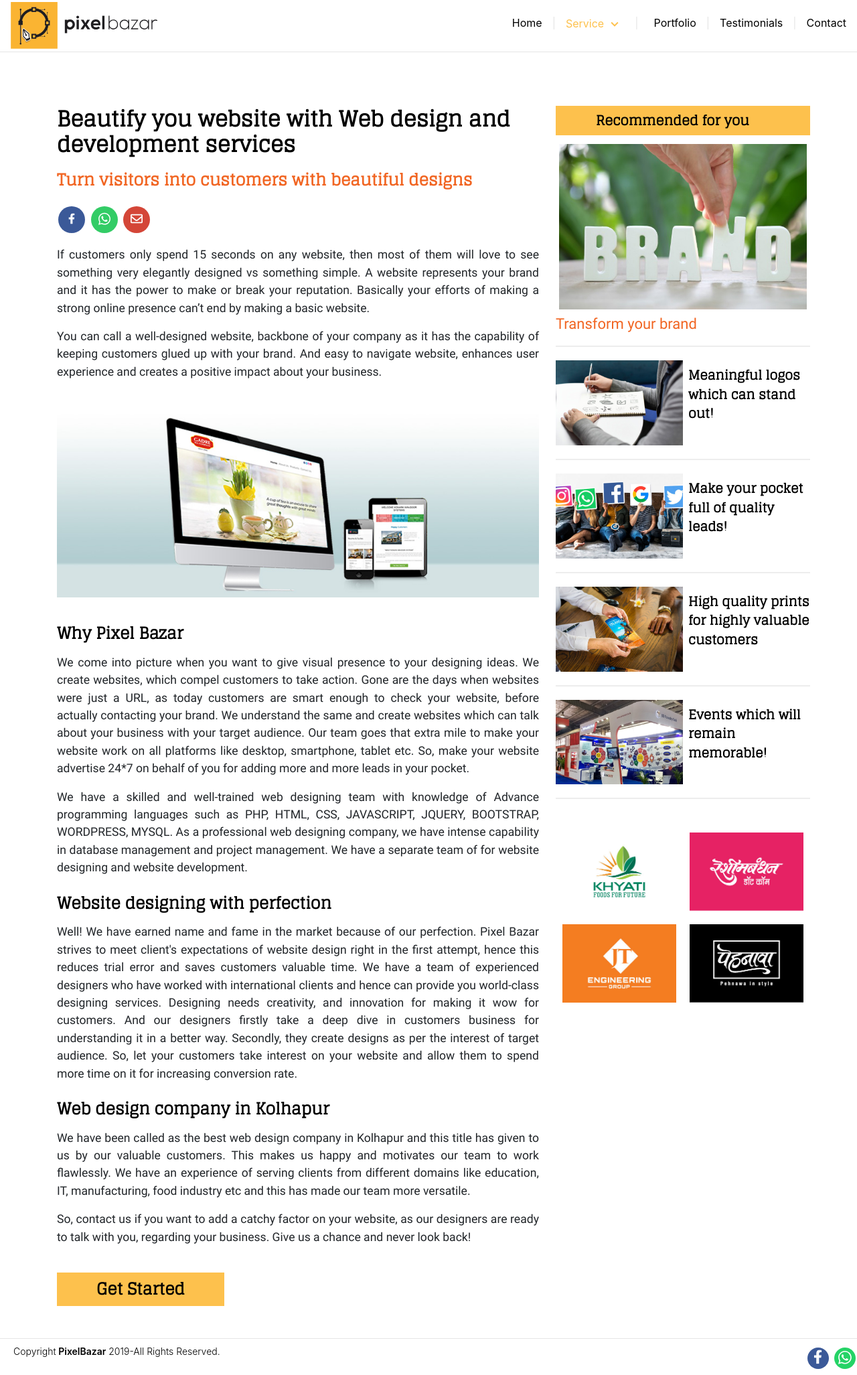
After one commit to teampixel123/pixel_bazar, a CodeIgniter app: page /pixelbazar/digital-marketing-training in a window 1280 px wide. The commit adds this page. Shown: the whole page at 67% size. Run offline with CodeIgniter, Linux system fonts and the light colour scheme; data that the repository does not hold is empty.

```diff
--- a/application/config/routes.php
+++ b/application/config/routes.php
@@ -60,7 +60,8 @@ $route['strategic-branding-kolhapur'] = 'Welcome/branding';
 $route['signage-design-printing-kolhapur'] = 'Welcome/signage';
 $route['printing-services-kolhapur'] = 'Welcome/printing_services';
 $route['event-management-services-kolhapur'] = 'Welcome/corporate_event';
-
+$route['web-design-and-development'] = 'Welcome/acadamy_web';
+$route['digital-marketing-training'] = 'Welcome/acadamy_dmark';
 $route['Testimonials'] = 'Welcome/testimonials';
 $route['Contact'] = 'Welcome/contact';
 $route['Add-Portfolio'] = 'Welcome/add_portfolio';
--- a/application/controllers/Welcome.php
+++ b/application/controllers/Welcome.php
@@ -74,6 +74,16 @@ class Welcome extends CI_Controller {
 	{
 		// $this->output->cache(60);
 		$this->load->view('pages/corporate_event');
+	}
+	public function acadamy_web()
+	{
+		// $this->output->cache(60);
+		$this->load->view('pages/acadamy_web');
+	}
+	public function acadamy_dmark()
+	{
+		// $this->output->cache(60);
+		$this->load->view('pages/acadamy_dmark');
 	}
 	public function portfolio()
 	{
--- /dev/null
+++ b/application/views/pages/acadamy_dmark.php
@@ -0,0 +1,249 @@
+<?php
+$title="Web Design and Development in Kolhapur | PixelBazar";
+$description="Best Rated Website Designing Company in Kolhapur. We Create Variety of Websites for all Platforms. &#10004; 100% Mobile Responsive &#10004; Static &#10004; Dynamic &#10004; E-Commerce. Order Your Website Now !";
+$keywords="website design, web design, web page design, website development, web design company, web development company, ecommerce website, static website, dynamic website, web design company in kolhapur, website design company in kolhapur, web development company in kolhapur, website development company in kolhapur, web design services";
+$active='service';
+include('head.php'); ?>
+<body class="woocommerce pc">
+	<!-- page header -->
+  <?php include('header.php'); ?>
+
+  <div class="container service-pg-container">
+
+    <!-- <div class="alert alert-success w-50" role="alert">
+      This is a success alert—check it out!
+    </div>
+    <div class="alert alert-danger  w-50" role="alert">
+      This is a danger alert—check it out!
+    </div> -->
+
+    <div class="row ">
+      <div class="col-md-8" id="left-col">
+          <h1 class="service-title">Beautify you website with Web design and development services </h1>
+          <h3 class="service-sub-title red-color">Turn visitors into customers with beautiful designs</h3>
+          <div class="social-media">
+            <!-- <?php echo $email_msg; ?> -->
+            <a target="_blank" href="https://www.facebook.com/sharer/sharer.php?u=<?php echo base_url(); ?>website-design-development-kolhapur">
+              <div class="media-round fb-color-bg">
+                <i  class="">
+                  <svg style="width:10px; padding-bottom:7px;" viewBox="0 0 320 512">
+                    <path fill="currentColor" d="M279.14 288l14.22-92.66h-88.91v-60.13c0-25.35 12.42-50.06 52.24-50.06h40.42V6.26S260.43 0 225.36 0c-73.22 0-121.08 44.38-121.08 124.72v70.62H22.89V288h81.39v224h100.17V288z" class=""></path>
+                  </svg>
+                </i>
+              </div>
+            </a>
+
+            <a class="display_mobile" id="whats_app" target="_blank" href="https://web.whatsapp.com/send?text=<?php echo base_url(); ?>website-design-development-kolhapur">
+              <div class="media-round wa-color-bg">
+                <i class="">
+                  <svg style="width:18px; padding-bottom:6px;" viewBox="0 0 448 512" ><path fill="currentColor" d="M380.9 97.1C339 55.1 283.2 32 223.9 32c-122.4 0-222 99.6-222 222 0 39.1 10.2 77.3 29.6 111L0 480l117.7-30.9c32.4 17.7 68.9 27 106.1 27h.1c122.3 0 224.1-99.6 224.1-222 0-59.3-25.2-115-67.1-157zm-157 341.6c-33.2 0-65.7-8.9-94-25.7l-6.7-4-69.8 18.3L72 359.2l-4.4-7c-18.5-29.4-28.2-63.3-28.2-98.2 0-101.7 82.8-184.5 184.6-184.5 49.3 0 95.6 19.2 130.4 54.1 34.8 34.9 56.2 81.2 56.1 130.5 0 101.8-84.9 184.6-186.6 184.6zm101.2-138.2c-5.5-2.8-32.8-16.2-37.9-18-5.1-1.9-8.8-2.8-12.5 2.8-3.7 5.6-14.3 18-17.6 21.8-3.2 3.7-6.5 4.2-12 1.4-32.6-16.3-54-29.1-75.5-66-5.7-9.8 5.7-9.1 16.3-30.3 1.8-3.7.9-6.9-.5-9.7-1.4-2.8-12.5-30.1-17.1-41.2-4.5-10.8-9.1-9.3-12.5-9.5-3.2-.2-6.9-.2-10.6-.2-3.7 0-9.7 1.4-14.8 6.9-5.1 5.6-19.4 19-19.4 46.3 0 27.3 19.9 53.7 22.6 57.4 2.8 3.7 39.1 59.7 94.8 83.8 35.2 15.2 49 16.5 66.6 13.9 10.7-1.6 32.8-13.4 37.4-26.4 4.6-13 4.6-24.1 3.2-26.4-1.3-2.5-5-3.9-10.5-6.6z" class=""></path>
+                  </svg>
+                </i>
+              </div>
+            </a>
+            <!-- <a class="display_pc" target="_blank" href="https://web.whatsapp.com/send?text=<?php echo base_url(); ?>logo-design-kolhapur">
+              <div class="media-round wa-color-bg ">
+                <i class="">
+                  <svg style="width:18px; padding-bottom:6px;" viewBox="0 0 448 512" ><path fill="currentColor" d="M380.9 97.1C339 55.1 283.2 32 223.9 32c-122.4 0-222 99.6-222 222 0 39.1 10.2 77.3 29.6 111L0 480l117.7-30.9c32.4 17.7 68.9 27 106.1 27h.1c122.3 0 224.1-99.6 224.1-222 0-59.3-25.2-115-67.1-157zm-157 341.6c-33.2 0-65.7-8.9-94-25.7l-6.7-4-69.8 18.3L72 359.2l-4.4-7c-18.5-29.4-28.2-63.3-28.2-98.2 0-101.7 82.8-184.5 184.6-184.5 49.3 0 95.6 19.2 130.4 54.1 34.8 34.9 56.2 81.2 56.1 130.5 0 101.8-84.9 184.6-186.6 184.6zm101.2-138.2c-5.5-2.8-32.8-16.2-37.9-18-5.1-1.9-8.8-2.8-12.5 2.8-3.7 5.6-14.3 18-17.6 21.8-3.2 3.7-6.5 4.2-12 1.4-32.6-16.3-54-29.1-75.5-66-5.7-9.8 5.7-9.1 16.3-30.3 1.8-3.7.9-6.9-.5-9.7-1.4-2.8-12.5-30.1-17.1-41.2-4.5-10.8-9.1-9.3-12.5-9.5-3.2-.2-6.9-.2-10.6-.2-3.7 0-9.7 1.4-14.8 6.9-5.1 5.6-19.4 19-19.4 46.3 0 27.3 19.9 53.7 22.6 57.4 2.8 3.7 39.1 59.7 94.8 83.8 35.2 15.2 49 16.5 66.6 13.9 10.7-1.6 32.8-13.4 37.4-26.4 4.6-13 4.6-24.1 3.2-26.4-1.3-2.5-5-3.9-10.5-6.6z" class=""></path>
+                  </svg>
+                </i>
+              </div>
+            </a> -->
+            <a data-toggle="modal" data-target="#exampleModal">
+              <div class="media-round mail-color-bg" style="">
+                <i class="">
+                  <svg style="width:18px; padding-bottom:6px;" viewBox="0 0 512 512">
+                    <path fill="currentColor" d="M464 64H48C21.49 64 0 85.49 0 112v288c0 26.51 21.49 48 48 48h416c26.51 0 48-21.49 48-48V112c0-26.51-21.49-48-48-48zm0 48v40.805c-22.422 18.259-58.168 46.651-134.587 106.49-16.841 13.247-50.201 45.072-73.413 44.701-23.208.375-56.579-31.459-73.413-44.701C106.18 199.465 70.425 171.067 48 152.805V112h416zM48 400V214.398c22.914 18.251 55.409 43.862 104.938 82.646 21.857 17.205 60.134 55.186 103.062 54.955 42.717.231 80.509-37.199 103.053-54.947 49.528-38.783 82.032-64.401 104.947-82.653V400H48z" class=""></path>
+                  </svg>
+                </i>
+              </div>
+            </a>
+          </div>
+
+          <!-- <?php
+            if($email_msg == 'email_error'){
+          ?>
+          <div class="alert alert-danger" role="alert">
+            Email Not Sent
+          </div>
+          <?php
+            } else if($email_msg == 'email_success'){
+          ?>
+          <div class="alert alert-success" role="alert">
+            <strong>Email Sent Successfully</strong><br />Thank you for submitting your request we will get in touch with you shortly.
+          </div>
+          <?php
+            }
+           ?> -->
+
+
+          <p>If customers only spend 15 seconds on any website, then most of them will love to see something very elegantly designed vs something simple. A website represents your brand and it has the power to make or break your reputation. Basically your efforts of making a strong online presence can’t end by making a basic website.</p>
+          <p>You can call a well-designed website, backbone of your company as it has the capability of keeping customers glued up with your brand. And easy to navigate website, enhances user experience and creates a positive impact about your business.</p>
+          <img class="service-top-image" src="<?php echo base_url(); ?>assets/images/site/website-design-development-kolhapur.jpg" alt="website design, web design, web page design, website development, web design company, web development company, ecommerce website, static website, dynamic website, web design company in kolhapur, website design company in kolhapur, web development company in kolhapur, website development company in kolhapur, web design services" width="100%" >
+          <h3 class="service-sub-title">Why Pixel Bazar</h3>
+
+          <p>We come into picture when you want to give visual presence to your designing ideas. We create websites, which compel customers to take action. Gone are the days when websites were just a URL, as today customers are smart enough to check your website, before actually contacting your brand. We understand the same and create websites which can talk about your business with your target audience. Our team goes that extra mile to make your website work on all platforms like desktop, smartphone, tablet etc. So, make your website advertise 24*7 on behalf of you for adding more and more leads in your pocket.</p>
+          <p>We have a skilled and well-trained web designing team with knowledge of Advance programming languages such as PHP, HTML, CSS, JAVASCRIPT, JQUERY, BOOTSTRAP, WORDPRESS, MYSQL. As a professional web designing  company, we have intense capability in database management and project management. We have a separate team of for website designing and website development.</p>
+          <h3 class="service-sub-title">Website designing with perfection</h3>
+          <!-- <ul class="service-ul">
+            <li>Unique images, delivered on time without any trial error.</li>
+            <li>Designs are created by keeping target audience in mind.</li>
+            <li>You will never face copyright issue.</li>
+          </ul> -->
+          <p>Well! We have earned name and fame in the market because of our perfection. Pixel Bazar strives to meet client's expectations of website design right in the first attempt, hence this reduces trial error and saves customers valuable time. We have a team of experienced designers who have worked with international clients and hence can provide you world-class designing services. Designing needs creativity, and innovation for making it wow for customers. And our designers firstly take a deep dive in customers business for understanding it in a better way. Secondly, they create designs as per the interest of target audience. So, let your customers take interest on your website and allow them to spend more time on it for increasing conversion rate. </p>
+
+            <h3 class="service-sub-title">Web design company in Kolhapur</h3>
+            <p>We have been called as the best web design company in Kolhapur and this title has given to us by our valuable customers. This makes us happy and motivates our team to work flawlessly. We have an experience of serving clients from different domains like education, IT, manufacturing, food industry etc and this has made our team more versatile. </p>
+            <p>So, contact us if you want to add a catchy factor on your website, as our designers are ready to talk with you, regarding your business. Give us a chance and never look back!</p>
+            <a class="btn btn-service btn-outline-warning2  d-none d-sm-block" href="<?php echo base_url(); ?>Contact">Get Started</a>
+            <div class="d-flex justify-content-center d-block d-sm-none">
+              <a class="btn btn-lg btn-outline-warning " href="<?php echo base_url(); ?>Contact">Get Started</a>
+            </div>
+      </div>
+      <div class="col-md-4" id="right-col">
+
+          <h3 class="service-recommended">Recommended for you</h3>
+          <a href="<?php echo base_url(); ?>strategic-branding-kolhapur">
+          <img class="service-pg-img" src="<?php echo base_url(); ?>assets/images/site/branding_in_kolhapur.jpeg" alt="logo design, logo, company logo, business logo, logo creator, company logo design, custom logo design, business logo design, custom logo, best logo design, logo design services " style="width:100%; height:auto;">
+          <p class="red-color service-recommended-head-text" style="font-size:20px;">Transform your brand</p>
+          </a>
+        <div class="service-right-menu">
+          <!-- logo design -->
+        	       <a href="<?php echo base_url(); ?>logo-design-kolhapur">
+                    <div class="row">
+                      <div class="col-6">
+                        <img class="service-img" src="<?php echo base_url(); ?>assets/images/site/logo_design_kolhapur.jpg" alt="Logo design in Kolhapur, Logo Design Company in Kolhapur, Logo Design services in kolhapur, logo, company logo, business logo, logo creator, company logo design, custom logo design, business logo design, custom logo, logo design company in kolhapur, logo printing." >
+                      </div>
+                      <div class="col-6 mt-2">
+                        <p class="service-left-title">Meaningful logos which can stand out! </p>
+                      </div>
+                    </div>
+                  </a>
+
+                  <!-- digital marketing -->
+                          <a href="<?php echo base_url(); ?>digital-marketing-services-kolhapur">
+                            <div class="row">
+                              <div class="col-6">
+                                <img class="service-img" src="<?php echo base_url(); ?>assets/images/site/digital_marketing_company_kolhapur.jpeg" alt="Digital Marketing company in kolhapur, Digital Marketing services in kolhapur, Digital Marketing, seo, search engine optimization, seo services in kolhapur, branding services in kolhapur, facebook marketing, google adwords, ppc, pay per click, twitter marketing, instagram marketing">
+                              </div>
+                              <div class="col-6 mt-2">
+                                <p class="service-left-title">Make your  pocket full of quality leads!</p>
+                              </div>
+                            </div>
+                          </a>
+
+                          <!-- printing services -->
+                                  <a href="<?php echo base_url(); ?>printing-services-kolhapur">
+                                    <div class="row">
+                                      <div class="col-6 ">
+                                        <img class="service-img" src="<?php echo base_url(); ?>assets/images/site/printing_services_kolhapur.jpeg" alt="Printing, Printing Services in Kolhapur, Brochure Printing, Business Card Printing, Flyer Printing, Envelop Printing, books Printing, printing services in kolhapur, printing company">
+                                        </div>
+                                      <div class="col-6 mt-2">
+                                        <p class="service-left-title">High quality prints for highly valuable customers</p>
+                                      </div>
+                                    </div>
+                                  </a>
+
+                                  <!-- corporate events -->
+                                          <a href="<?php echo base_url(); ?>event-management-services-kolhapur">
+                                            <div class="row">
+                                              <div class="col-6">
+                                                <img class="service-img table-cell" src="<?php echo base_url(); ?>assets/images/site/Corporate_eventsS.jpg" alt="Corporate Events, industrial event, events">
+                                                </div>
+                                              <div class="col-6 mt-2">
+                                                <p class="service-left-title">Events which will remain memorable!</p>
+                                              </div>
+                                            </div>
+                                          </a>
+                                          <div class="row">
+
+                                          </div>
+
+          </div>
+          <div class="service-right-menu-bottom">
+            <div class="row" >
+                <img class="service-img" src="<?php echo base_url(); ?>assets/images/portfolio/869_logo.jpg" alt="cool logo designs, graphic design custom logo, company logo, business logo, logo creator">
+                <img class="service-img" src="<?php echo base_url(); ?>assets/images/portfolio/logo_reshimbandhan.jpg" alt="design my logo, design your logo, logo service, brand logo design, new logo design">
+            </div>
+            <div class="row" >
+                <img class="service-img" src="<?php echo base_url(); ?>assets/images/portfolio/734_logo.jpg" alt="business logo design, custom logo, best logo design, logo design services">
+                <img class="service-img" src="<?php echo base_url(); ?>assets/images/portfolio/516_logo.jpg" alt="design my logo, design your logo, logo service, brand logo design, new logo design, corporate logo design">
+            </div>
+          </div>
+      </div>
+    </div>
+  </div>
+  <br><br>
+  <div class="modal fade" id="exampleModal" tabindex="-1" role="dialog" aria-labelledby="exampleModalLabel" aria-hidden="true">
+    <div class="modal-dialog modal-lg" role="document">
+      <div class="modal-content">
+        <div class="modal-header">
+          <h5 class="modal-title" id="exampleModalLabel">Share On Email</h5>
+          <button type="button" class="close" data-dismiss="modal" aria-label="Close">
+            <span aria-hidden="true">&times;</span>
+          </button>
+        </div>
+        <div class="modal-body">
+          <form id="portfolio_form" method="post" class="message-form clear" action="<?php echo base_url(); ?>Welcome/send_service_email">
+            <input type="hidden" name="page_url" value="<?php echo base_url(); ?>website-design-development-kolhapur">
+            <input type="hidden" name="title" value="Beautify you website with Web design and development services">
+            <div class="form-row">
+              <div class="form-group row w-100 ">
+                <label for="inputPassword" class="col-sm-3 col-form-label text-right pb-2">Your Name: </label>
+                <div class="col-sm-8 pb-2">
+                  <input type="text" id="name" name="name" class="valid form-control" placeholder="">
+                </div>
+              </div>
+              <div class="form-group row w-100 pb-1">
+                <label for="inputPassword" class="col-sm-3 col-form-label text-right">Receiver E-mail: </label>
+                <div class="col-sm-8">
+                  <input type="email" id="rec_email" name="rec_email" class="valid form-control" placeholder="">
+                </div>
+              </div>
+            </div>
+          </form>
+        </div>
+        <div class="modal-footer">
+          <button type="button" class="btn btn-md btn-outline-warning w-25" data-dismiss="modal">Close</button>
+          <button id="send_portfolio_email" type="button" class="btn btn-md btn-outline-warning2 w-25" data-dismiss="modal">Send</button>
+        </div>
+      </div>
+    </div>
+  </div>
+  <div id="snackbar"></div>
+<?php include('footer.php'); ?>
+<script type="text/javascript">
+  $('#send_portfolio_email').click(function(){
+    $('#portfolio_form').submit();
+  });
+  $('#send_portfolio_email').click(function() {
+    $('#portfolio_form').submit();
+  });
+</script>
+<?php if($this->session->flashdata("email_msg")){
+  $email_msg = $this->session->flashdata("email_msg");
+ ?>
+<input type="hidden" id="email_msg" name="email_msg" value="<?php echo $email_msg; ?>">
+<script>
+  $('document').ready(function(){
+    function myFunction() {
+      var x = document.getElementById("snackbar");
+      var email_msg = $('#email_msg').val();
+      if(email_msg == 'email_success'){
+        x.className = "show_success";
+        $('#snackbar').html('Email sent successfully.');
+        setTimeout(function(){ x.className = x.className.replace("show_success", ""); }, 3000);
+        gtag_report_conversion('https://www.pixelbazar.com/');
+      }
+      else{
+        x.className = "show_error";
+        $('#snackbar').html('Email not sent.');
+        setTimeout(function(){ x.className = x.className.replace("show_error", ""); }, 3000);
+      }
+    }
+    myFunction();
+  });
+</script>
+<?php } ?>
+    </body>
+  </html>
--- a/assets/css/style.css
+++ b/assets/css/style.css
@@ -1317,7 +1317,7 @@ section{
   background-color: #fff;
   border-radius: 2rem;
   padding: 40px;
-  height: 416px;
+  height: 500px;
   box-shadow: 1px 1px 2px rgba(0, 0, 0, 0.3), 0 0 15px rgba(0, 0, 0, 0.3);
   overflow: hidden;
 }
```
Also changed, not shown: application/views/pages/acadamy_web.php (added, +249 -0 lines), application/views/pages/index.php (+6 -1 lines).
